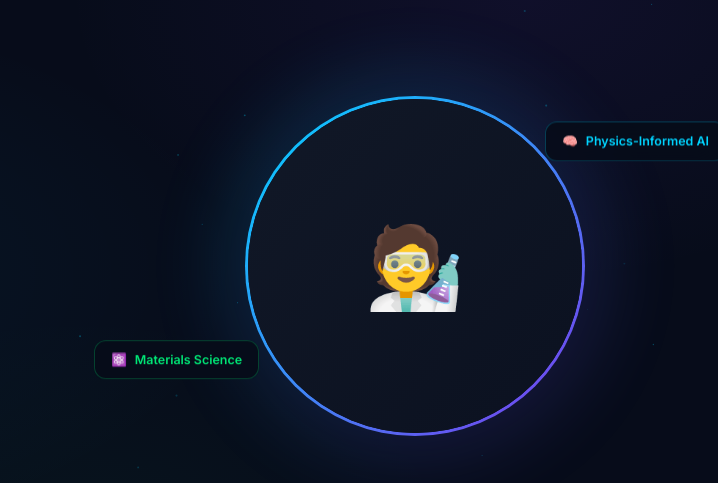
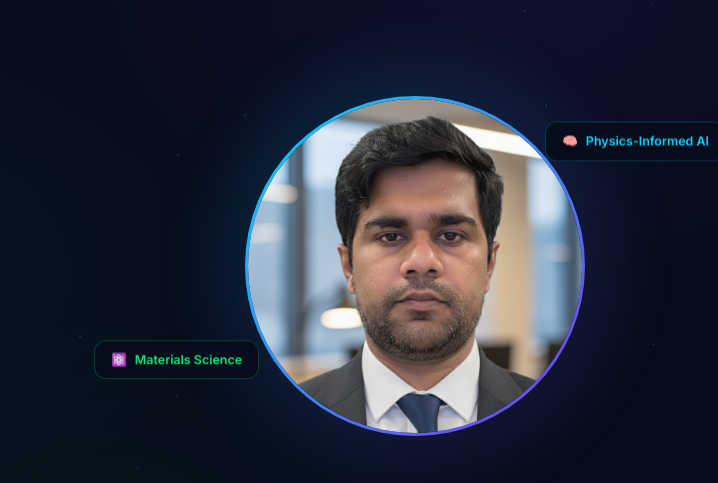
Before and after one commit to cmsawais/cmsawais.github.io, a plain HTML site: page index.html in a window 1280 px wide. Shown: the part 166-649 px from the top of the page, 562-1280 px from the left. Drawn offline with Linux system fonts and the light colour scheme.

Commit message:
Change image source from 1.png to 1.jpg

```diff
--- a/index.html
+++ b/index.html
@@ -444,7 +444,7 @@
                 <div class="photo-glow"></div>
                 <div class="photo-border"><div class="photo-border-inner"></div></div>
                 <img
-                    src="1.png"
+                    src="1.jpg"
                     alt="Muhammad Awais"
                     class="photo-img"
                     id="profileImg"
```
